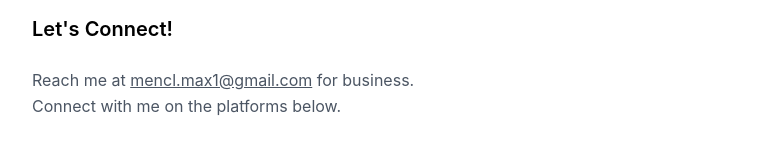
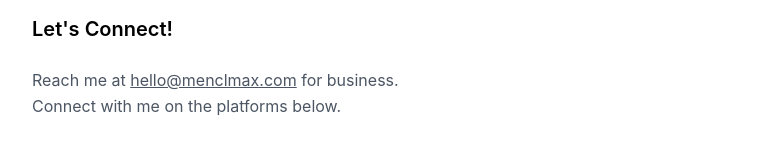
Before and after one commit to menclmax/portfolio-2026, a Next.js app: page / in a window 1280 px wide. Shown: the part 1125-1280 px from the top of the page, without its empty margins (248-1031 px from the left). Built offline with nearby package versions, Linux system fonts and the light colour scheme; no server answers; a web font is replaced by a local one.

Commit message:
Update email address to hello@menclmax.com

```diff
--- a/app/api/contact/route.ts
+++ b/app/api/contact/route.ts
@@ -24,7 +24,7 @@ export async function POST(request: NextRequest) {
     }
 
     const resendKey = process.env.RESEND_API_KEY
-    const toEmail = process.env.CONTACT_TO_EMAIL || 'mencl.max1@gmail.com'
+    const toEmail = process.env.CONTACT_TO_EMAIL || 'hello@menclmax.com'
     const fromEmail = process.env.CONTACT_FROM_EMAIL || 'onboarding@resend.dev'
 
     if (!resendKey) {
--- a/app/contact/page.tsx
+++ b/app/contact/page.tsx
@@ -481,7 +481,7 @@ export default function ContactPage() {
               {submitStatus === 'error' && (
                 <div className={`py-3 ${isDark ? 'text-red-400' : 'text-red-600'}`}>
                   <p className="text-sm">
-                    ✗ Something went wrong. Please try again or email me directly at mencl.max1@gmail.com
+                    ✗ Something went wrong. Please try again or email me directly at hello@menclmax.com
                   </p>
                 </div>
               )}
--- a/app/page.tsx
+++ b/app/page.tsx
@@ -707,10 +707,10 @@ export default function Home() {
           <p className={`text-base mb-8 leading-relaxed ${isDark ? 'text-gray-300' : 'text-gray-600'}`}>
             Reach me at{' '}
             <a
-              href="mailto:mencl.max1@gmail.com"
+              href="mailto:hello@menclmax.com"
               className="underline hover:opacity-70 transition-opacity"
             >
-              mencl.max1@gmail.com
+              hello@menclmax.com
             </a>
             {' '}for business.
             <br />
```
